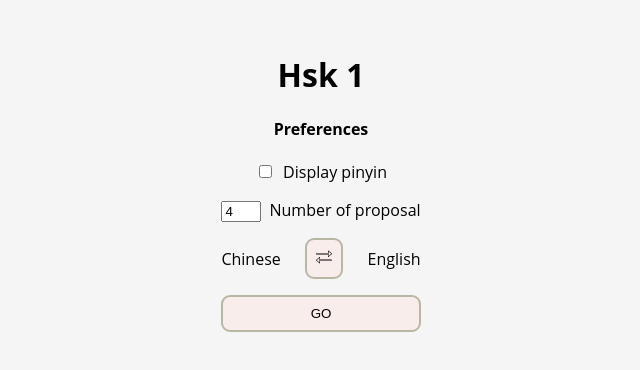
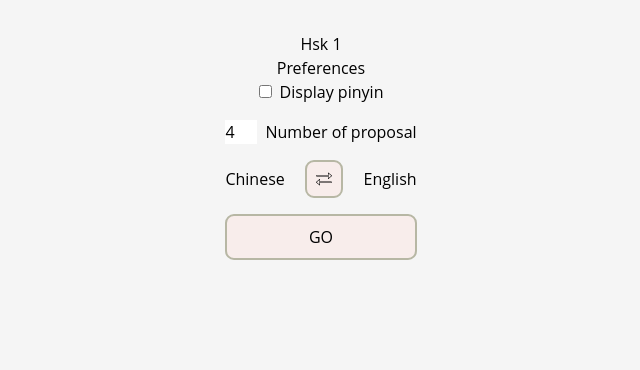
Before and after one commit to metzgegu/hsk_quizz, a Next.js app: page /hsk/1 in a window 1280 px wide. Shown: the top 370 px of the page, without its empty margins (319-959 px from the left). Built offline with nearby package versions, Linux system fonts and the light colour scheme; no server answers.

Commit message:
chore: setup tailwind

```diff
--- a/components/Parameter.module.scss
+++ /dev/null
@@ -1,45 +0,0 @@
-.form {
-  text-align: center;
-
-  & > h4 {
-    margin-top: 0;
-  }
-
-  &Check {
-    margin-bottom: 1rem;
-
-    & > label {
-      padding-left: 0.5rem;
-    }
-  }
-
-  &NumberOfProposal {
-    margin-bottom: 1rem;
-
-    & > input {
-      width: 2rem;
-    }
-
-    & > label {
-      padding-left: 0.5rem;
-    }
-  }
-
-  &QuestionType {
-    margin-bottom: 1rem;
-    display: flex;
-    justify-content: space-between;
-    align-items: center;
-
-    &Button > button {
-      & > svg {
-        width: 1rem;
-        height: 1rem;
-      }
-    }
-  }
-}
-
-.reverse {
-  flex-direction: row-reverse;
-}
--- a/components/Parameter.tsx
+++ b/components/Parameter.tsx
@@ -1,5 +1,4 @@
 import React, { useState } from 'react'
-import styles from './Parameter.module.scss'
 import { QuestionParameter } from '../models/questionParameter'
 import { QuestionTypes } from '../utils/helper'
 
@@ -28,10 +27,10 @@ export default function Parameter({ onSubmit }: Props): JSX.Element {
   }
 
   return (
-    <form className={styles.form} onSubmit={handleSubmit}>
-      <h4>Preferences</h4>
+    <form className="text-center" onSubmit={handleSubmit}>
+      <h4 className="mt-0">Preferences</h4>
 
-      <div className={styles.formCheck}>
+      <div className="mb-4">
         <input
           type="checkbox"
           name="pinyin"
@@ -39,11 +38,14 @@ export default function Parameter({ onSubmit }: Props): JSX.Element {
           checked={pinyin}
           onChange={(e) => setPinyin(e.target.checked)}
         />
-        <label htmlFor="pinyin">Display pinyin</label>
+        <label className="pl-2" htmlFor="pinyin">
+          Display pinyin
+        </label>
       </div>
 
-      <div className={styles.formNumberOfProposal}>
+      <div className="mb-4">
         <input
+          className="w-8"
           type="number"
           name="numberOfProposal"
           id="numberOfProposal"
@@ -52,18 +54,20 @@ export default function Parameter({ onSubmit }: Props): JSX.Element {
           max="10"
           onChange={(e) => setNumberOfProposal(parseInt(e.target.value))}
         />
-        <label htmlFor="numberOfProposal">Number of proposal</label>
+        <label className="pl-2" htmlFor="numberOfProposal">
+          Number of proposal
+        </label>
       </div>
 
       <div
-        className={`${styles.formQuestionType} ${
-          questionType === QuestionTypes.TRANSLATIONS_TO_HANZI ? styles.reverse : ''
+        className={`mb-4 flex justify-between items-center ${
+          questionType === QuestionTypes.TRANSLATIONS_TO_HANZI ? 'flex-row-reverse' : ''
         }`}
       >
         <div>Chinese</div>
-        <div className={styles.formQuestionTypeButton}>
+        <div>
           <button onClick={handleChangeQuestionType}>
-            <svg xmlns="http://www.w3.org/2000/svg" viewBox="0 0 512 512">
+            <svg className="w-4 h-4" xmlns="http://www.w3.org/2000/svg" viewBox="0 0 512 512">
               <path d="M508.979 147.084L398.046 53.217a8.542 8.542 0 00-9.105-1.229A8.55 8.55 0 00384 59.736v68.267H25.6c-14.114 0-25.6 11.486-25.6 25.6s11.486 25.6 25.6 25.6H384v68.267a8.53 8.53 0 004.941 7.74 8.455 8.455 0 003.593.794c1.98 0 3.942-.691 5.513-2.014l110.933-93.867a8.547 8.547 0 00-.001-13.039zM384 162.136H25.6c-4.702 0-8.533-3.823-8.533-8.533s3.831-8.533 8.533-8.533H384v17.066zm17.067 66.936V78.134l89.19 75.469-89.19 75.469zM486.4 332.803H128v-68.267a8.53 8.53 0 00-14.046-6.511L3.021 351.892C1.101 353.513 0 355.894 0 358.403s1.101 4.89 3.021 6.519l110.933 93.867a8.56 8.56 0 005.513 2.014c1.22 0 2.441-.256 3.593-.794a8.529 8.529 0 004.941-7.74v-68.267h358.4c14.114 0 25.6-11.486 25.6-25.6-.001-14.113-11.487-25.599-25.601-25.599zM110.933 433.872l-89.19-75.469 89.19-75.469v150.938zM486.4 366.936H128V349.87h358.4c4.702 0 8.533 3.823 8.533 8.533 0 4.71-3.831 8.533-8.533 8.533z" />
             </svg>
           </button>
--- a/components/Question.module.scss
+++ /dev/null
@@ -1,45 +0,0 @@
-.container {
-  min-width: 10rem;
-  max-width: 20rem;
-  text-align: center;
-}
-
-.proposals {
-  justify-content: space-between;
-  flex-direction: row;
-  width: 100%;
-
-  & ul {
-    list-style: none;
-    width: 100%;
-    padding: 0;
-  }
-
-  & li {
-    margin: 10px 0;
-    width: 100%;
-  }
-}
-
-.name {
-  text-align: center;
-
-  & b {
-    font-size: 2rem;
-    color: #ebb17c;
-  }
-
-  & p {
-    font-weight: bold;
-  }
-}
-
-.chinese {
-  font-weight: bold;
-  font-size: 36px;
-  font-family: 'Ma Shan Zheng', cursive;
-}
-
-.incorrect {
-  border-color: #e76f51 !important;
-}
--- a/components/Question.tsx
+++ b/components/Question.tsx
@@ -1,5 +1,4 @@
 import React from 'react'
-import styles from './Question.module.scss'
 import { Question as QuestionInterface } from '../models/question'
 import { QuestionParameter } from '../models/questionParameter'
 import { HskData } from '../models/hskData'
@@ -28,32 +27,28 @@ export default function Question({
   }
 
   return (
-    <div className={styles.container}>
-      <div className={styles.name}>
+    <div className="items-center min-h-40 min-w-40 ">
+      <div className="text-center">
         What does mean :
         <br />
         <br />
-        <b className={questionLabel.match(/[\u3400-\u9FBF]/) ? styles.chinese : ''}>
-          {questionLabel}
-        </b>
+        <b className={questionLabel.match(/[\u3400-\u9FBF]/) ? 'chinese' : ''}>{questionLabel}</b>
         {questionParameter.pinyin &&
           questionParameter.questionType === QuestionTypes.HANZI_TO_TRANSLATIONS && (
-            <p>{question.expected.pinyin}</p>
+            <p className="font-bold">{question.expected.pinyin}</p>
           )}
       </div>
-      <div className={styles.proposals}>
-        <ul>
+      <div className="justify-center flex-row w-full">
+        <ul className="list-none w-full p-0">
           {question.proposals &&
             question.proposals.map((proposal) => (
-              <li key={proposal.id}>
+              <li key={proposal.id} className="my-2.5 mx-0 w-full">
                 <button
                   onClick={() => onSubmitResponse(proposal)}
-                  className={proposal.incorrect ? styles.incorrect : ''}
+                  className={proposal.incorrect ? 'incorrect' : ''}
                 >
                   <span
-                    className={
-                      getProposalLabel(proposal).match(/[\u3400-\u9FBF]/) ? styles.chinese : ''
-                    }
+                    className={getProposalLabel(proposal).match(/[\u3400-\u9FBF]/) ? 'chinese' : ''}
                   >
                     {getProposalLabel(proposal)}
                   </span>
--- a/package.json
+++ b/package.json
@@ -23,6 +23,7 @@
     "@types/react": "17.0.3",
     "@typescript-eslint/eslint-plugin": "4.19.0",
     "@typescript-eslint/parser": "4.19.0",
+    "autoprefixer": "^10.4.20",
     "eslint": "7.22.0",
     "eslint-config-prettier": "8.1.0",
     "eslint-plugin-jsx-a11y": "6.4.1",
@@ -30,7 +31,9 @@
     "eslint-plugin-react": "7.23.0",
     "eslint-plugin-react-hooks": "4.2.0",
     "npm-run-all": "4.1.5",
+    "postcss": "^8.4.49",
     "prettier": "2.2.1",
+    "tailwindcss": "^3.4.17",
     "typescript": "5.7.2"
   }
 }
--- a/pages/_app.tsx
+++ b/pages/_app.tsx
@@ -1,4 +1,4 @@
-import '../styles/globals.scss'
+import '../styles/global.css'
 
 function MyApp({ Component, pageProps }): JSX.Element {
   return <Component {...pageProps} />
--- a/pages/hsk/[level].tsx
+++ b/pages/hsk/[level].tsx
@@ -3,7 +3,6 @@ import { useEffect, useState } from 'react'
 import { getHskData } from '../../utils/actions.async'
 import { shuffleArray } from '../../utils/helper'
 import Question from '../../components/Question'
-import styles from '../../styles/Home.module.scss'
 import Parameter from '../../components/Parameter'
 import { QuestionParameter } from '../../models/questionParameter'
 import { HskData } from '../../models/hskData'
@@ -85,7 +84,7 @@ export default function Hsk(): JSX.Element {
   })
 
   return (
-    <div className={styles.container}>
+    <div className="flex flex-col items-center py-8 px-2">
       {level && <h1>Hsk {level}</h1>}
       {currentQuestion && hskData && (
         <>
@@ -94,7 +93,7 @@ export default function Hsk(): JSX.Element {
             onSubmitResponse={handleSubmitResponse}
             questionParameter={questionParameter}
           ></Question>
-          <div className={styles.result}>
+          <div className="mb-1">
             {currentResult.correctAnswer} / {currentResult.responseTotal}
           </div>
         </>
--- a/pages/index.tsx
+++ b/pages/index.tsx
@@ -1,23 +1,22 @@
 import Head from 'next/head'
-import styles from '../styles/Home.module.scss'
 import { useRouter } from 'next/router'
 
 export default function Home(): JSX.Element {
   const router = useRouter()
 
   return (
-    <div className={styles.container}>
+    <div className="flex flex-col items-center py-8 px-2">
       <Head>
         <title>HSK Quizz</title>
         <link rel="icon" href="/favicon.ico" />
       </Head>
 
-      <main className={styles.main}>
-        <h1 className={styles.title}>HSK Quizz Test</h1>
+      <main>
+        <h1 className="text-3xl px-4">HSK Quizz Test</h1>
 
-        <p className={styles.description}>Choose your level :</p>
+        <p>Choose your level :</p>
 
-        <div className={styles.links}>
+        <div className="flex flex-col gap-4">
           <button onClick={() => router.push('hsk/1')}>HSK 1</button>
           <button onClick={() => router.push('hsk/2')}>HSK 2</button>
           <button onClick={() => router.push('hsk/3')}>HSK 3</button>
--- /dev/null
+++ b/postcss.config.js
@@ -0,0 +1,6 @@
+module.exports = {
+  plugins: {
+    tailwindcss: {},
+    autoprefixer: {},
+  },
+}
--- a/styles/Home.module.scss
+++ /dev/null
@@ -1,10 +0,0 @@
-.container {
-  padding: 2rem 0.5rem;
-  display: flex;
-  flex-direction: column;
-  align-items: center;
-}
-
-.links button {
-  margin-bottom: 1rem;
-}
--- a/styles/globals.scss
+++ b/styles/global.css
@@ -1,3 +1,7 @@
+@tailwind base;
+@tailwind components;
+@tailwind utilities;
+
 body {
   margin: 0;
   font-family: -apple-system, BlinkMacSystemFont, 'Segoe UI', 'Roboto', 'Oxygen', 'Ubuntu',
@@ -20,3 +24,14 @@ button {
     background-color: #eee3e2;
   }
 }
+
+.chinese {
+  font-weight: bold;
+  font-size: 36px;
+  color: #ebb17c;
+  font-family: 'Ma Shan Zheng', cursive;
+}
+
+.incorrect {
+  border-color: #e76f51 !important;
+}
--- /dev/null
+++ b/tailwind.config.js
@@ -0,0 +1,12 @@
+/** @type {import('tailwindcss').Config} */
+module.exports = {
+  content: [
+    './app/**/*.{js,ts,jsx,tsx,mdx}',
+    './pages/**/*.{js,ts,jsx,tsx,mdx}',
+    './components/**/*.{js,ts,jsx,tsx,mdx}',
+  ],
+  theme: {
+    extend: {},
+  },
+  plugins: [],
+}
```
Also changed, not shown: 1 other file (tests, documents, lock files or other folders).
